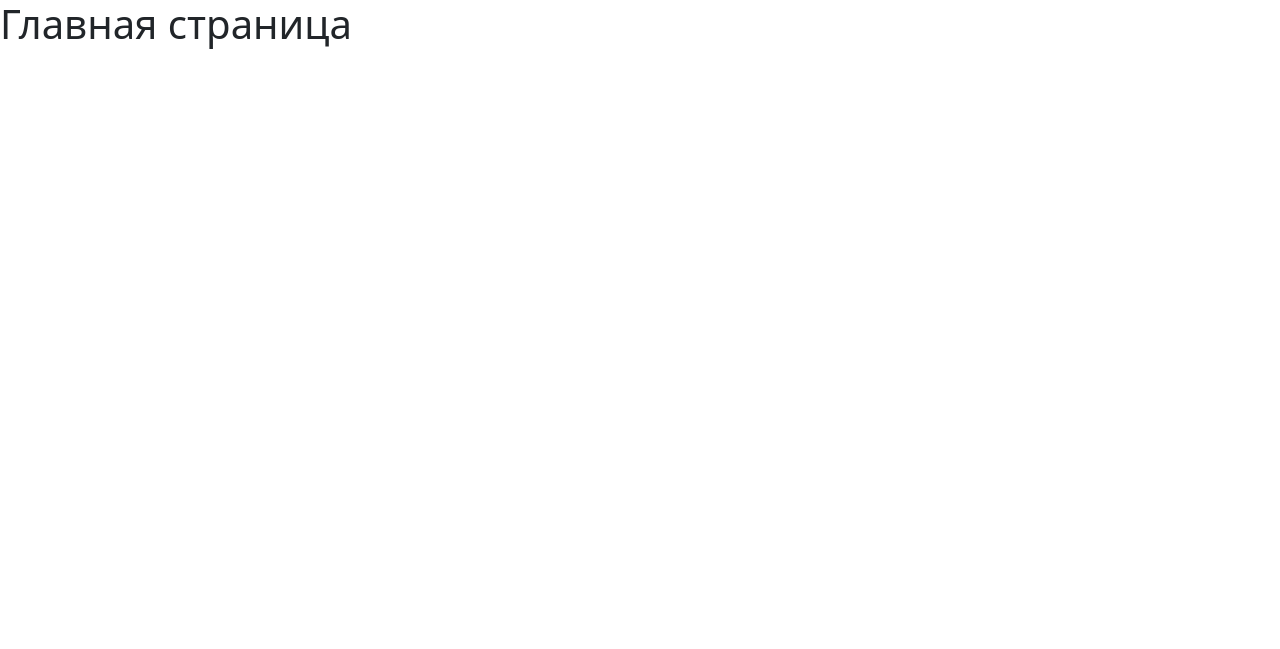
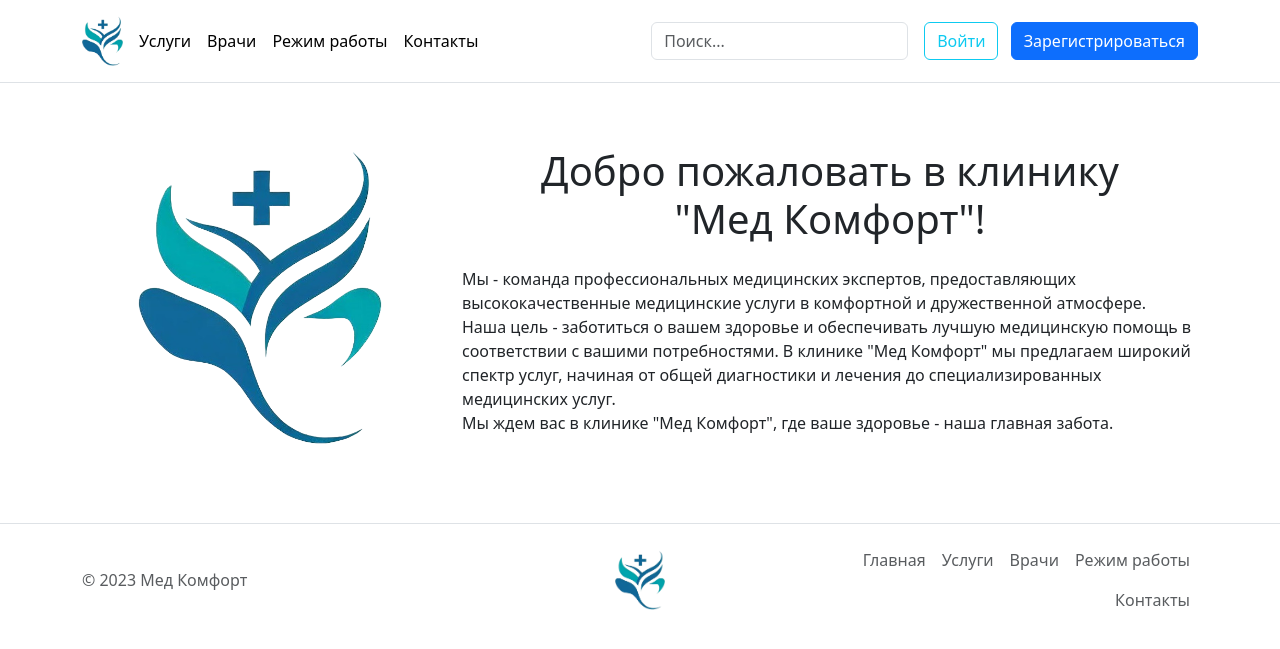
Before and after one commit to Polodashvili-Iosif/med-comfort, a Django app: page / in a window 1280 px wide. Shown: the top 649 px of the page. Run offline with Django 3.2, Linux system fonts and the light colour scheme.

Commit message:
Добавлены footer, header и главная страница

```diff
--- a/med_comfort/med_comfort/urls.py
+++ b/med_comfort/med_comfort/urls.py
@@ -3,5 +3,5 @@ from django.urls import include, path
 
 urlpatterns = [
     path('admin/', admin.site.urls),
-    path('', include('pages.urls')),
+    path('', include('pages.urls', namespace='pages')),
 ]
--- a/med_comfort/pages/urls.py
+++ b/med_comfort/pages/urls.py
@@ -2,6 +2,8 @@ from django.urls import path
 
 from . import views
 
+app_name = 'pages'
+
 urlpatterns = [
-    path('', views.index),
+    path('', views.index, name='index'),
 ]
--- a/med_comfort/templates/base.html
+++ b/med_comfort/templates/base.html
@@ -1,16 +1,20 @@
 <!doctype html>
+{% load static %}
 <html lang="ru">
   <head>
     <meta charset="UTF-8">
     <meta name="viewport" content="width=device-width, initial-scale=1">
     <title>{% block title %}Мед комфорт{% endblock %}</title>
+    <link rel="icon" type="image/x-icon" href="{% static 'img/logo.png' %}">
     <link href="https://cdn.jsdelivr.net/npm/bootstrap@5.3.0/dist/css/bootstrap.min.css" rel="stylesheet" integrity="sha384-9ndCyUaIbzAi2FUVXJi0CjmCapSmO7SnpJef0486qhLnuZ2cdeRhO02iuK6FUUVM" crossorigin="anonymous">
   </head>
   <body>
     {% include 'includes/header.html' %}
 
-    {% block content %}
-    {% endblock %}
+    <div class="py-5 container">
+      {% block content %}
+      {% endblock %}
+    </div>
 
     {% include 'includes/footer.html' %}
     <script src="https://cdn.jsdelivr.net/npm/bootstrap@5.3.0/dist/js/bootstrap.bundle.min.js" integrity="sha384-geWF76RCwLtnZ8qwWowPQNguL3RmwHVBC9FhGdlKrxdiJJigb/j/68SIy3Te4Bkz" crossorigin="anonymous"></script>
--- a/med_comfort/templates/includes/footer.html
+++ b/med_comfort/templates/includes/footer.html
@@ -0,0 +1,18 @@
+{% load static %}
+<footer class="py-3 my-4 border-top">
+  <div class="container d-flex flex-wrap justify-content-between align-items-center">
+    <p class="col-md-4 mb-0 text-body-secondary default_cursor_cs">© 2023 Мед Комфорт</p>
+
+    <a href="{% url 'pages:index' %}" class="col-md-4 d-flex align-items-center justify-content-center mb-3 mb-md-0 me-md-auto link-body-emphasis text-decoration-none default_pointer_cs">
+      <img src="{% static 'img/logo.png' %}" alt="Логотип" height="60px">
+    </a>
+
+    <ul class="nav col-md-4 justify-content-end default_cursor_cs">
+      <li class="nav-item"><a href="{% url 'pages:index' %}" class="nav-link px-2 text-body-secondary default_pointer_cs">Главная</a></li>
+      <li class="nav-item"><a href="#" class="nav-link px-2 text-body-secondary default_pointer_cs">Услуги</a></li>
+      <li class="nav-item"><a href="#" class="nav-link px-2 text-body-secondary default_pointer_cs">Врачи</a></li>
+      <li class="nav-item"><a href="#" class="nav-link px-2 text-body-secondary default_pointer_cs">Режим работы</a></li>
+      <li class="nav-item"><a href="#" class="nav-link px-2 text-body-secondary default_pointer_cs">Контакты</a></li>
+    </ul>
+  </div>
+</footer>
--- a/med_comfort/templates/includes/header.html
+++ b/med_comfort/templates/includes/header.html
@@ -0,0 +1,40 @@
+{% load static %}
+<header class="p-3 mb-3 border-bottom">
+  <div class="container">
+    <div class="d-flex flex-wrap align-items-center justify-content-center justify-content-lg-start default_cursor_cs">
+      <a href="{% url 'pages:index' %}" class="d-flex align-items-center mb-2 me-2 mb-lg-0 link-body-emphasis text-decoration-none">
+        <img src="{% static 'img/logo.png' %}" alt="Логотип" height="50px">
+      </a>
+
+      <ul class="nav col-12 col-lg-auto me-lg-auto mb-2 justify-content-center mb-md-0">
+        <li><a href="#" class="nav-link px-2 link-body-emphasis">Услуги</a></li>
+        <li><a href="#" class="nav-link px-2 link-body-emphasis">Врачи</a></li>
+        <li><a href="#" class="nav-link px-2 link-body-emphasis">Режим работы</a></li>
+        <li><a href="#" class="nav-link px-2 link-body-emphasis">Контакты</a></li>
+      </ul>
+
+      <form class="col-12 col-lg-auto mb-3 mb-lg-0 me-lg-3" role="search">
+        <input type="search" class="form-control" placeholder="Поиск..." aria-label="Search">
+      </form>
+      {% if user.is_authenticated %}
+        <div class="dropdown text-end">
+          <a href="#" class="d-block link-body-emphasis text-decoration-none dropdown-toggle" data-bs-toggle="dropdown" aria-expanded="false">
+            <img src="https://github.com/mdo.png" alt="mdo" width="32" height="32" class="rounded-circle">
+          </a>
+          <ul class="dropdown-menu text-small">
+            <li><a class="dropdown-item" href="#">New project...</a></li>
+            <li><a class="dropdown-item" href="#">Settings</a></li>
+            <li><a class="dropdown-item" href="#">Profile</a></li>
+            <li><hr class="dropdown-divider"></li>
+            <li><a class="dropdown-item" href="#">Sign out</a></li>
+          </ul>
+        </div>
+      {% else %}
+        <div class="text-end default_cursor_cs">
+          <button type="button" class="btn btn-outline-info me-2 default_pointer_cs">Войти</button>
+          <button type="button" class="btn btn-primary default_pointer_cs">Зарегистрироваться</button>
+        </div>
+      {% endif %}
+    </div>
+  </div>
+</header>
--- a/med_comfort/templates/pages/index.html
+++ b/med_comfort/templates/pages/index.html
@@ -1,9 +1,31 @@
 {% extends 'base.html' %}
+{% load static %}
 
 {% block title %}
   Мед комфорт
 {% endblock %}
 
 {% block content %}
-  <h1>Главная страница</h1>
+  <div class="row">
+    <div class="col-sm-4 text-center">
+      <img src="{% static 'img/logo.png' %}" alt="Логотип" height="300px">
+    </div>
+    <div class="col-sm-8">
+      <h1 class="text-center mb-4">
+        Добро пожаловать в клинику<br>
+        "Мед Комфорт"!
+      </h1>
+      <p class="text-justify">
+        Мы - команда профессиональных медицинских экспертов,
+        предоставляющих высококачественные медицинские услуги
+        в комфортной и дружественной атмосфере. <br>
+        Наша цель - заботиться о вашем здоровье и обеспечивать лучшую
+        медицинскую помощь в соответствии с вашими потребностями.
+        В клинике "Мед Комфорт" мы предлагаем широкий
+        спектр услуг, начиная от общей диагностики и лечения
+        до специализированных медицинских услуг. <br>
+        Мы ждем вас в клинике "Мед Комфорт", где ваше здоровье - наша главная забота.
+      </p>
+    </div>
+  </div>
 {% endblock %}
```
Also changed, not shown: med_comfort/static/img/logo.png (added).
